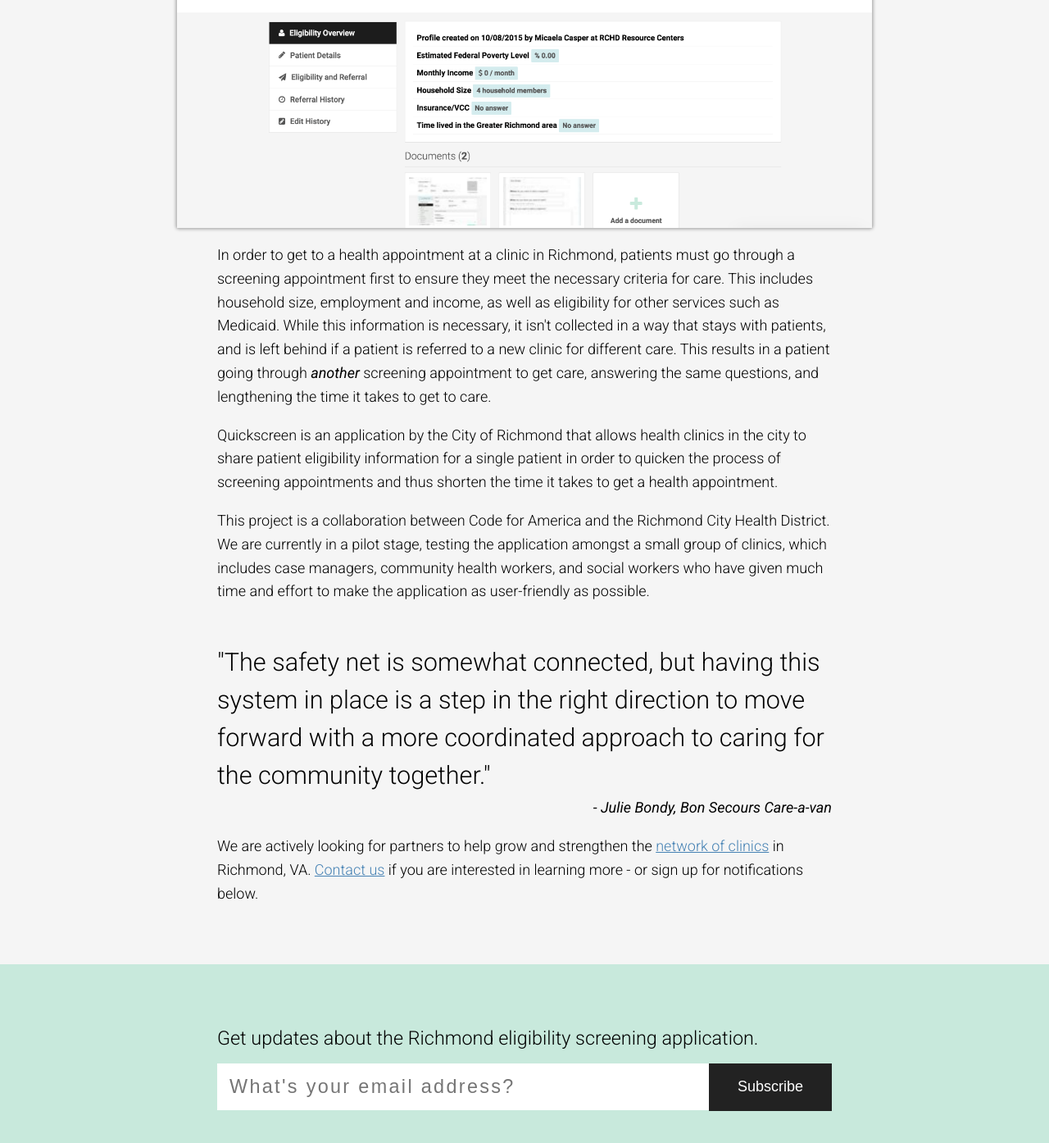
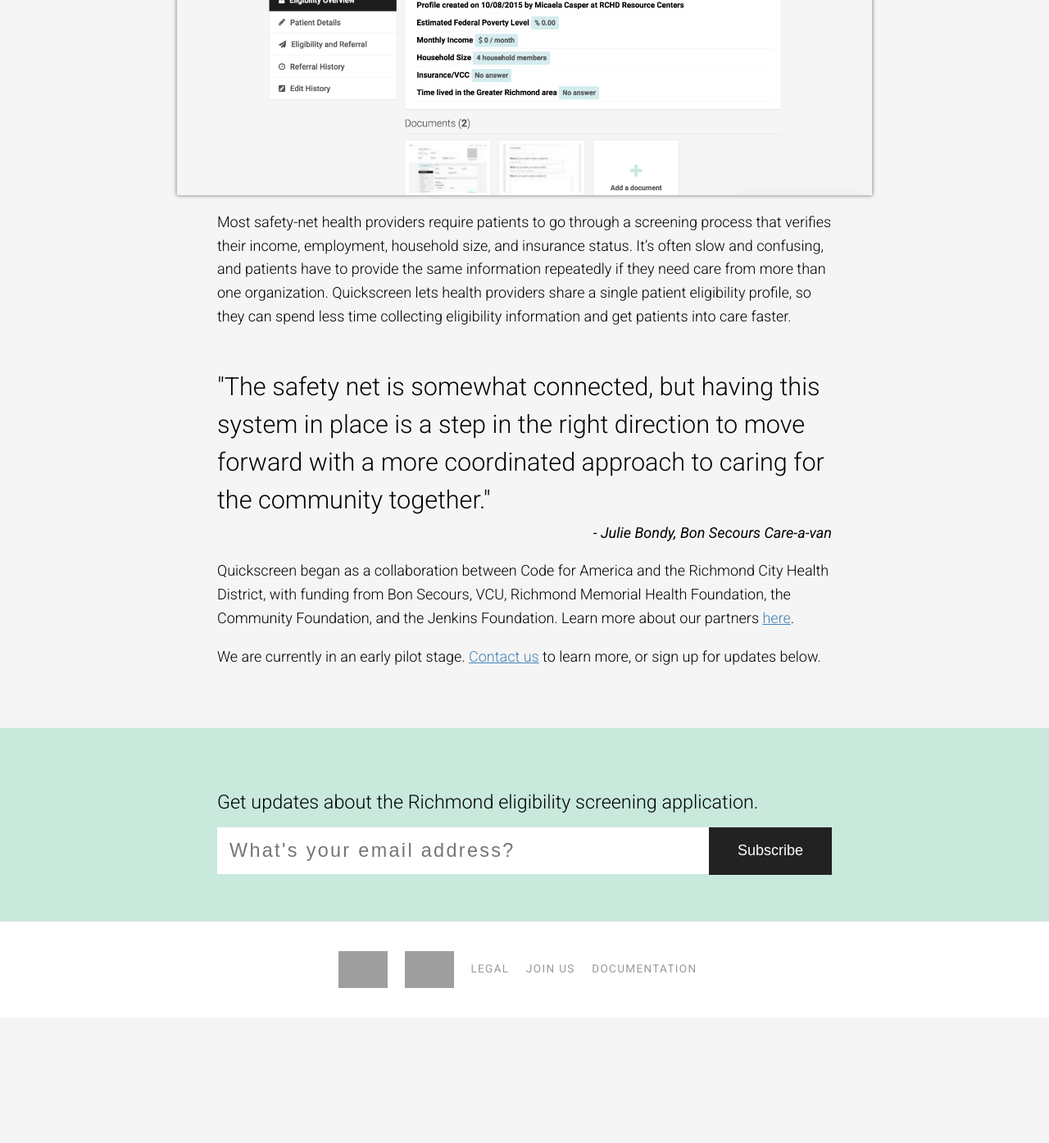
Before and after one commit to codeforamerica/rva-screening-front, a Jekyll site: the page built from index.html, in a window 1280 px wide and 1400 px high, scrolled down 691 px. Shown: the top 1394 px of the window at 82% size. Built offline with Jekyll 4.4.1, drawn with Linux system fonts in a browser that asks for light colours; nearby versions of some CDN libraries; Markdown is read by kramdown in place of the engine named in the settings; after the commit the page ends 1932 px from its top, so only the background shows below that; some of the changed text lies outside the part shown; grey boxes are pictures that could not be loaded.

Commit message:
homepage text edits

```diff
--- a/index.html
+++ b/index.html
@@ -5,7 +5,7 @@
 <header class="home">
   <div class="container">
     <h1><img src="{{ site.baseurl }}/static/quickscreen-logo.svg"></h1>
-    <p>Quickscreen connects patient eligibility information to the Richmond, VA safety-net to expedite the screening process and get individuals to care faster.</p>
+    <p>Quickscreen makes eligibility screening for safety-net health services in Richmond faster and easier.</p>
     <a href="{{ site.baseurl }}/join" class="button black">Become a partner</a>
     <a href="#signup" class="button darkgreen">Get updates &nbsp;<i class="fa fa-envelope-o"></i></a>
   </div>
@@ -18,16 +18,14 @@
     <img class="screen" src="{{ site.baseurl }}/static/profile-photo.png">
   </div>
 
-  <p>In order to get to a health appointment at a clinic in Richmond, patients must go through a screening appointment first to ensure they meet the necessary criteria for care. This includes household size, employment and income, as well as eligibility for other services such as Medicaid. While this information is necessary, it isn't collected in a way that stays with patients, and is left behind if a patient is referred to a new clinic for different care. This results in a patient going through <em>another</em> screening appointment to get care, answering the same questions, and lengthening the time it takes to get to care.</p>
-
-  <p>Quickscreen is an application by the City of Richmond that allows health clinics in the city to share patient eligibility information for a single patient in order to quicken the process of screening appointments and thus shorten the time it takes to get a health appointment.</p>
-
-  <p>This project is a collaboration between Code for America and the Richmond City Health District. We are currently in a pilot stage, testing the application amongst a small group of clinics, which includes case managers, community health workers, and social workers who have given much time and effort to make the application as user-friendly as possible.</p>
+  <p>Most safety-net health providers require patients to go through a screening process that verifies their income, employment, household size, and insurance status. It’s often slow and confusing, and patients have to provide the same information repeatedly if they need care from more than one organization. Quickscreen lets health providers share a single patient eligibility profile, so they can spend less time collecting eligibility information and get patients into care faster.</p>
 
   <p><blockquote>"The safety net is somewhat connected, but having this system in place is a step in the right direction to move forward with a more coordinated approach to caring for the community together."</blockquote></p>
   <p class="align-right"><em>- Julie Bondy, Bon Secours Care-a-van</em></p>
 
-  <p>We are actively looking for partners to help grow and strengthen the <a href="#">network of clinics</a> in Richmond, VA. <a href="{{ site.baseurl }}/join">Contact us</a> if you are interested in learning more - or sign up for notifications below.</p>
+  <p>Quickscreen began as a collaboration between Code for America and the Richmond City Health District, with funding from Bon Secours, VCU, Richmond Memorial Health Foundation, the Community Foundation, and the Jenkins Foundation. Learn more about our partners <a href="{{ site.baseurl }}/partners">here</a>.</p>
+
+  <p>We are currently in an early pilot stage. <a href="mailto:richmond@codeforamerica.org">Contact us</a> to learn more, or sign up for updates below.</p>
 
 </div>
 
```
